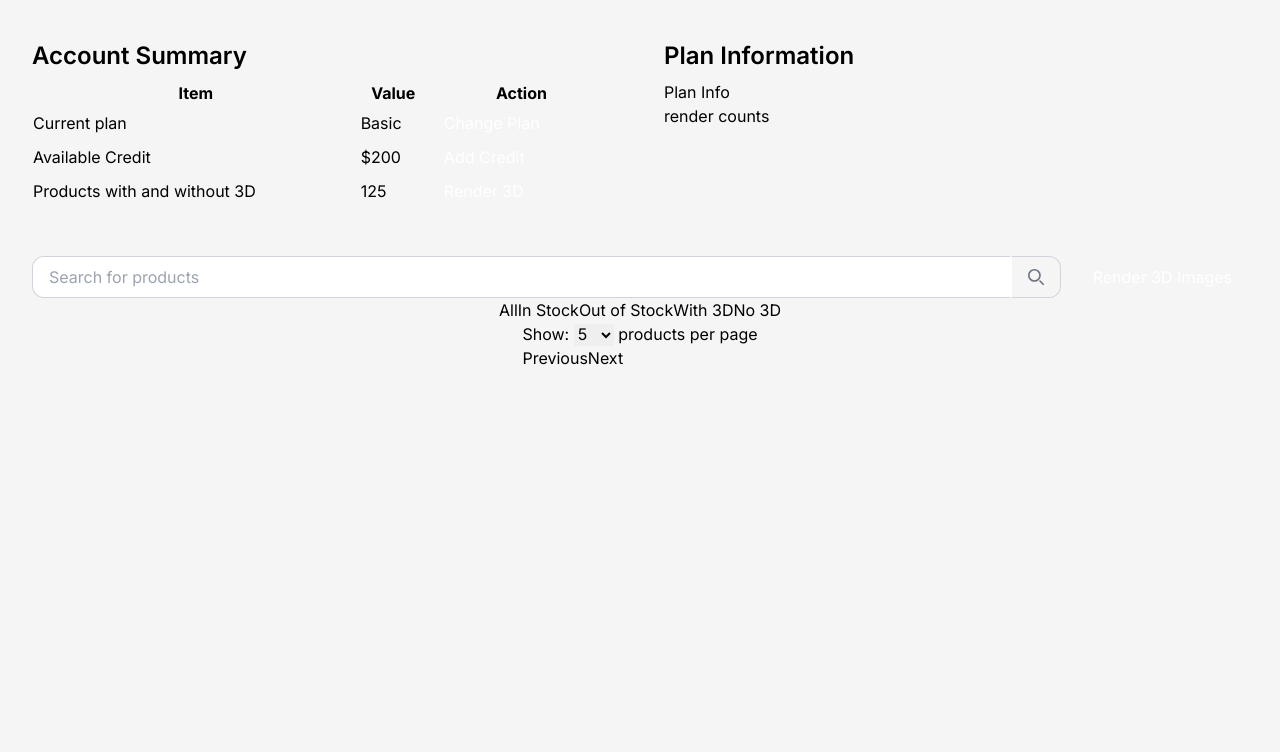
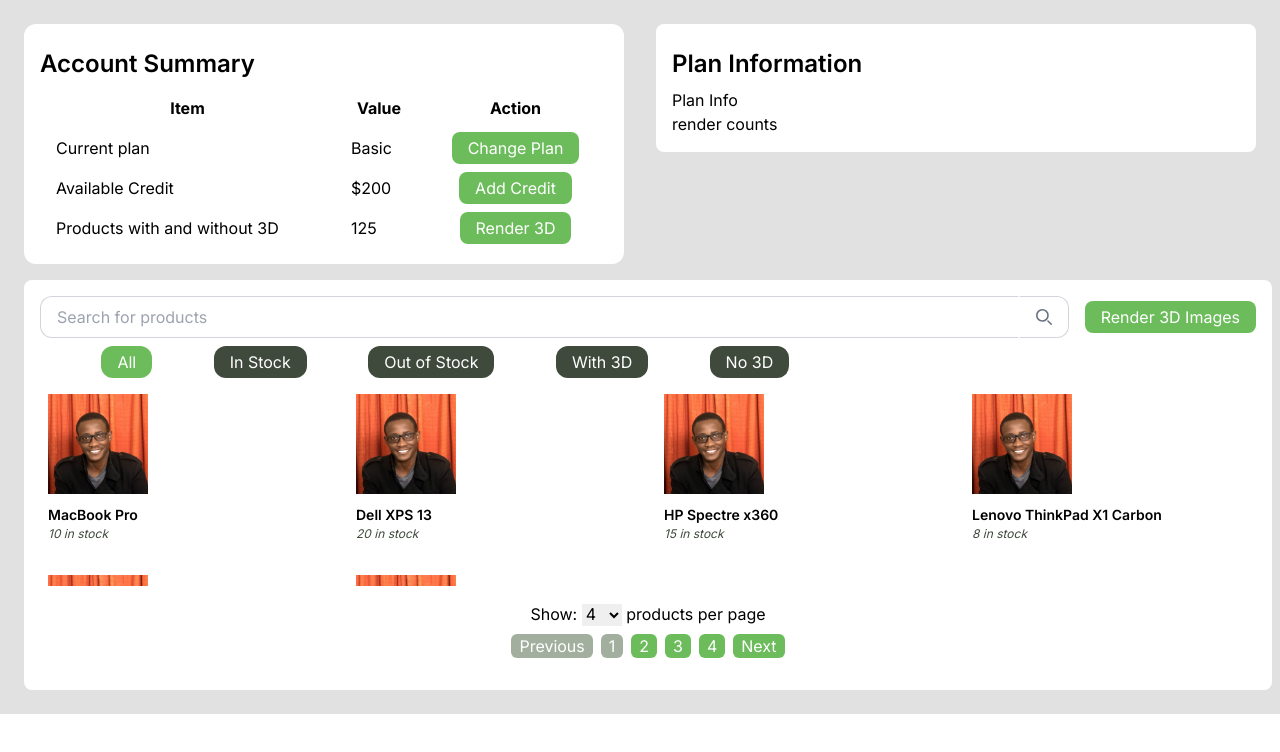
Before and after one commit to munaashe/orbit_vision_frontend, a Next.js app: page / in a window 1280 px wide. Shown: the top 752 px of the page. Built offline with nearby package versions, Linux system fonts and the light colour scheme.

Commit message:
UI update final

```diff
--- a/app/page.tsx
+++ b/app/page.tsx
@@ -1,12 +1,13 @@
 import PlanInfo from "@/containers/PlanInfo";
 import ProductList from "@/containers/ProductList";
 import Summary from "@/containers/Summary";
+import { products } from "@/data/products";
 
 
 export default function Home() {
   return (
-    <main className="flex h-screen flex-col items-start justify-start p-4 gap-4 w-full bg-[#f5f5f5]">
-      <div className="flex items-start justify-center gap-4 w-full">
+    <div className=" p-4 w-full bg-[#e1e1e1]">
+      <div className="flex flex-grow items-start justify-center gap-4 w-full">
         <Summary
           currentPlan='Basic'
           availableCredit='$200'
@@ -15,8 +16,8 @@
         <PlanInfo />
       </div>
       <ProductList
-        products={[]}
+        products={products}
       />
-    </main>
+    </div>
   );
 }
--- a/components/Button.tsx
+++ b/components/Button.tsx
@@ -3,14 +3,14 @@
 interface ButtonProps {
     title: string;
     primaryColor: string;
-    hoverColor: string;
+    hoverColor?: string;
     onClick: () => void;
 }
 
 const Button = ({
     title,
     primaryColor,
-    hoverColor,
+    hoverColor = 'secondary',
     onClick = () => { }
 }: ButtonProps) => {
     return (
--- a/components/Filter.tsx
+++ b/components/Filter.tsx
@@ -13,11 +13,11 @@
 
 const Filter = ({ options, selectedOption, onOptionChange }: FilterProps) => {
     return (
-        <div className="filter">
+        <div className='flex justify-evenly w-2/3 py-2'>
             {options.map((option) => (
                 <button
                     key={option.value}
-                    className={option.value === selectedOption ? 'selected' : ''}
+                    className={`rounded-xl px-4 py-1 text-white ${option.value === selectedOption ? 'bg-primary' : 'bg-secondary'}`}
                     onClick={() => onOptionChange(option.value)}
                 >
                     {option.label}
--- a/components/Pagination.tsx
+++ b/components/Pagination.tsx
@@ -22,26 +22,39 @@
   const pageNumbers = Array.from({ length: totalPages }, (_, index) => index + 1);
 
   return (
-    <div>
+    <div className='p-4 flex flex-col justify-center items-center'>
       <div>
         <span>Show: </span>
         <select value={productsPerPage} onChange={(e) => onProductsPerPageChange(Number(e.target.value))}>
-          <option value={5}>5</option>
-          <option value={10}>10</option>
+          <option value={4}>4</option>
+          <option value={8}>8</option>
           <option value={20}>20</option>
         </select>
         <span> products per page</span>
       </div>
-      <div>
-        <button disabled={currentPage === 1} onClick={() => onPageChange(currentPage - 1)}>
+      <div className='flex gap-2 pt-2'>
+        <button
+          className='bg-primary hover:bg-secondary disabled:bg-tertiary1 rounded-md text-white px-2'
+          disabled={currentPage === 1}
+          onClick={() => onPageChange(currentPage - 1)}
+        >
           Previous
         </button>
         {pageNumbers.map((pageNumber) => (
-          <button key={pageNumber} onClick={() => onPageChange(pageNumber)} disabled={currentPage === pageNumber}>
+          <button
+            className='bg-primary hover:bg-secondary disabled:bg-tertiary1 rounded-md text-white px-2'
+            key={pageNumber}
+            onClick={() => onPageChange(pageNumber)}
+            disabled={currentPage === pageNumber}
+          >
             {pageNumber}
           </button>
         ))}
-        <button disabled={currentPage === totalPages} onClick={() => onPageChange(currentPage + 1)}>
+        <button
+          className='bg-primary hover:bg-secondary disabled:bg-tertiary1 rounded-md text-white px-2'
+          disabled={currentPage === totalPages}
+          onClick={() => onPageChange(currentPage + 1)}
+        >
           Next
         </button>
       </div>
--- a/components/ProductCard.tsx
+++ b/components/ProductCard.tsx
@@ -1,4 +1,6 @@
+import Image from 'next/image';
 import React from 'react';
+import denis from '@/assets/denis.jpg'
 
 interface Product {
   id: number;
@@ -15,12 +17,17 @@
 
 const ProductCard = ({ product }: ProductCardProps) => {
   return (
-    <div className="product-card">
-      <img className="product-image" src={product.imageUrl} alt={product.title} />
-      <h3 className="product-title">{product.title}</h3>
-      <p className="product-description">{product.description}</p>
-      <div className="product-details">
-        <span className="product-price">${product.price.toFixed(2)}</span>
+    <div className="product-card p-2">
+      <div className='h-[110px]'>
+        <Image
+          src={denis}
+          alt={product.title}
+          height={100}
+          width={100}
+        />
+      </div>
+      <h3 className='text-[14px] font-semibold'>{product.title}</h3>
+      <div className='text-[12px] text-secondary italic'>
         {product.availableQuantity && (
           <span className="product-quantity">{product.availableQuantity} in stock</span>
         )}
--- a/components/Products.tsx
+++ b/components/Products.tsx
@@ -36,12 +36,14 @@
     };
     return (
         <div>
+            <div className='grid grid-cols-4 gap-4 overflow-y-scroll h-[200px]'>
                 {currentProducts.map((product) => (
                     <ProductCard
                         key={product.id}
                         product={product}
                     />
                 ))}
+            </div>
             <Pagination
                 currentPage={currentPage}
                 totalProducts={products.length}
--- a/containers/PlanInfo.tsx
+++ b/containers/PlanInfo.tsx
@@ -3,7 +3,12 @@
 
 const PlanInfo = () => {
     return (
-        <div className='rounded-2xl shadow-lg p-4 w-full h-full bg-white'>
+        <div className='rounded-lg shadow-md p-4 w-full h-full bg-white'
+            style={{
+                backgroundColor: '#ffff',
+                margin: '8px'
+            }}
+        >
             <Heading
                 title='Plan Information'
             />
--- a/containers/ProductList.tsx
+++ b/containers/ProductList.tsx
@@ -49,8 +49,13 @@
     ];
 
     return (
-        <div className='rounded-2xl shadow-2xl p-4 w-full text-center flex flex-col items-center bg-white'>
-            <div className='flex w-full gap-4 items-center justify-center'>
+        <div className='rounded-lg shadow-md p-4 w-full text-center  bg-white'
+            style={{
+                backgroundColor: '#ffff',
+                margin: '8px'
+            }}
+        >
+            <div className='flex w-full gap-4 items-center justify-center mt-4'>
                 <Searchbar
                     onSearch={onSearch}
                 />
@@ -67,7 +72,7 @@
                 onOptionChange={handleFilterChange}
             />
             <Products
-                products={[]}
+                products={filteredProducts}
             />
         </div>
     )
--- a/containers/Summary.tsx
+++ b/containers/Summary.tsx
@@ -17,69 +17,71 @@
     productsQuantity,
 }: SummaryProps) => {
     return (
-        <div className='p-4 w-full bg-white'>
+        <div className='p-4 w-full rounded-xl shadow shadow-2xl'
+            style={{
+                backgroundColor: '#ffff',
+                margin: '8px'
+            }}
+        >
             <Heading
                 title='Account Summary'
             />
             <table className="w-full pt-4">
-                <thead className='text-center'>
+                <thead className="text-left">
                     <tr>
-                        <th>Item</th>
-                        <th>Value</th>
-                        <th>Action</th>
+                        <th className="py-2 px-4">Item</th>
+                        <th className="py-2 px-4">Value</th>
+                        <th className="py-2 px-4">Action</th>
                     </tr>
                 </thead>
                 <tbody>
-                    <tr className='my-2'>
-                        <td>
+                    <tr className="my-2">
+                        <td className="py-1 px-4">
                             <div className="flex items-center gap-4">
                                 <div>Current plan</div>
                             </div>
                         </td>
-                        <td>{currentPlan}</td>
-                        <td>
-                            <div className="flex items-center justify-end gap-4">
+                        <td className="py-1 px-4">{currentPlan}</td>
+                        <td className="py-1 px-4">
+                            <div className="flex items-center justify-center gap-4">
                                 <Button
                                     title="Change Plan"
                                     onClick={() => { }}
                                     primaryColor="primary"
-                                    hoverColor="secondary"
                                 />
                             </div>
                         </td>
                     </tr>
                     <tr>
-                        <td>
+                        <td className="py-1 px-4">
                             <div className="flex items-center gap-4">
                                 <div>Available Credit</div>
                             </div>
                         </td>
-                        <td>{availableCredit}</td>
-                        <td>
-                            <div className="flex items-center gap-4">
+                        <td className="py-1 px-4">{availableCredit}</td>
+                        <td className="py-1 px-4">
+                            <div className="flex items-center justify-center gap-4">
                                 <Button
                                     title="Add Credit"
                                     onClick={() => { }}
                                     primaryColor="primary"
-                                    hoverColor="secondary"
                                 />
                             </div>
                         </td>
                     </tr>
                     <tr>
-                        <td>
+                        <td className="py-1 px-4">
                             <div className="flex items-center gap-4">
                                 <div>Products with and without 3D</div>
                             </div>
                         </td>
-                        <td>{productsQuantity}</td>
-                        <td>
-                            <div className="flex items-center gap-4">
+                        <td className="py-1 px-4">{productsQuantity}</td>
+                        <td className="py-1 px-4">
+                            <div className="flex items-center justify-center gap-4">
                                 <Button
                                     title="Render 3D"
                                     onClick={() => { }}
                                     primaryColor="primary"
-                                    hoverColor="secondary"
                                 />
                             </div>
                         </td>
--- /dev/null
+++ b/data/products.ts
@@ -0,0 +1,165 @@
+import { Product } from "@/components/Products";
+
+export const products: Product[] =
+    [
+        {
+            "id": 1,
+            "title": "MacBook Pro",
+            "description": "Powerful laptop for professionals.",
+            "price": 1999.99,
+            "imageUrl": "https://source.unsplash.com/random/3",
+            "availableQuantity": 10
+        },
+        {
+            "id": 2,
+            "title": "Dell XPS 13",
+            "description": "Sleek and compact laptop for productivity.",
+            "price": 1399.99,
+            "imageUrl": "https://source.unsplash.com/random/3",
+            "availableQuantity": 20
+        },
+        {
+            "id": 3,
+            "title": "HP Spectre x360",
+            "description": "Versatile 2-in-1 laptop for creativity.",
+            "price": 1299.99,
+            "imageUrl": "https://images.unsplash.com/photo-1560807707-8cc77767d783",
+            "availableQuantity": 15
+        },
+        {
+            "id": 4,
+            "title": "Lenovo ThinkPad X1 Carbon",
+            "description": "Business laptop with exceptional durability.",
+            "price": 1599.99,
+            "imageUrl": "https://images.unsplash.com/photo-1551721431-4b8b3e7a5ccf",
+            "availableQuantity": 8
+        },
+        {
+            "id": 5,
+            "title": "iPhone 13 Pro",
+            "description": "Cutting-edge smartphone with advanced features.",
+            "price": 1099.99,
+            "imageUrl": "https://images.unsplash.com/photo-1631054393981-2d4e8d6f39c7",
+            "availableQuantity": 25
+        },
+        {
+            "id": 6,
+            "title": "Samsung Galaxy S21",
+            "description": "Flagship Android smartphone with powerful performance.",
+            "price": 899.99,
+            "imageUrl": "https://images.unsplash.com/photo-1611844566511-2a3b826d7b3e",
+            "availableQuantity": 30
+        },
+        {
+            "id": 7,
+            "title": "Google Pixel 6",
+            "description": "Pixel-perfect smartphone with excellent camera capabilities.",
+            "price": 799.99,
+            "imageUrl": "https://images.unsplash.com/photo-1632121708788-0d23d97b4bfb",
+            "availableQuantity": 12
+        },
+        {
+            "id": 8,
+            "title": "OnePlus 9 Pro",
+            "description": "Premium Android smartphone with fast performance.",
+            "price": 899.99,
+            "imageUrl": "https://images.unsplash.com/photo-1614245269091-8a9f1e5b2a56",
+            "availableQuantity": 18
+        },
+        {
+            "id": 9,
+            "title": "Microsoft Surface Laptop 4",
+            "description": "Elegant laptop with a touch-enabled display.",
+            "price": 1299.99,
+            "imageUrl": "https://images.unsplash.com/photo-1614621805962-49b327c5ec6b",
+            "availableQuantity": 5
+        },
+        {
+            "id": 10,
+            "title": "Asus ROG Zephyrus G14",
+            "description": "High-performance gaming laptop with a compact design.",
+            "price": 1799.99,
+            "imageUrl": "https://images.unsplash.com/photo-1605813412574-2e3a0a2bfbf7",
+            "availableQuantity": 22
+        },
+        {
+            "id": 11,
+            "title": "HP Envy x360",
+            "description": "Convertible laptop with a versatile design.",
+            "price": 999.99,
+            "imageUrl": "https://images.unsplash.com/photo-1580910147655-7f8e7ad88f8a",
+            "availableQuantity": 15
+        },
+        {
+            "id": 12,
+            "title": "Dell Alienware M15 R4",
+            "description": "Powerful gaming laptop with stunning graphics.",
+            "price": 2399.99,
+            "imageUrl": "https://images.unsplash.com/photo-1616521310073-7b9b6e4e1a72",
+            "availableQuantity": 8
+        },
+        {
+            "id": 13,
+            "title": "iPhone 13",
+            "description": "Latest generation iPhone with improved performance.",
+            "price": 999.99,
+            "imageUrl": "https://images.unsplash.com/photo-1631054393981-2d4e8d6f39c7",
+            "availableQuantity": 20
+        },
+        {
+            "id": 14,
+            "title": "Samsung Galaxy Z Fold3",
+            "description": "Foldable smartphone with a large flexible display.",
+            "price": 1799.99,
+            "imageUrl": "https://images.unsplash.com/photo-1629528643385-6a6f1b9b4e3f",
+            "availableQuantity": 15
+        },
+        {
+            "id": 15,
+            "title": "Google Pixel 6 Pro",
+            "description": "Premium smartphone with advanced photography features.",
+            "price": 1099.99,
+            "imageUrl": "https://images.unsplash.com/photo-1632121708788-0d23d97b4bfb",
+            "availableQuantity": 10
+        },
+        {
+            "id": 16,
+            "title": "OnePlus 9",
+            "description": "Flagship smartphone with a smooth user experience.",
+            "price": 799.99,
+            "imageUrl": "https://images.unsplash.com/photo-1614245269091-8a9f1e5b2a56",
+            "availableQuantity": 20
+        },
+        {
+            "id": 17,
+            "title": "Microsoft Surface Pro 8",
+            "description": "Versatile 2-in-1 device with a detachable keyboard.",
+            "price": 1299.99,
+            "imageUrl": "https://images.unsplash.com/photo-1614621805962-49b327c5ec6b",
+            "availableQuantity": 15
+        },
+        {
+            "id": 18,
+            "title": "Asus ROG Phone 5",
+            "description": "Gaming smartphone with powerful hardware.",
+            "price": 999.99,
+            "imageUrl": "https://source.unsplash.com/random/3",
+            "availableQuantity": 12
+        },
+        {
+            "id": 19,
+            "title": "Lenovo Legion Phone Duel 2",
+            "description": "Gaming-centric smartphone with a unique design.",
+            "price": 1199.99,
+            "imageUrl": "https://source.unsplash.com/random/3",
+            "availableQuantity": 18
+        },
+        {
+            "id": 20,
+            "title": "HP Pavilion 15",
+            "description": "Affordable laptop for everyday computing needs.",
+            "price": 699.99,
+            "imageUrl": "https://source.unsplash.com/random/3",
+            "availableQuantity": 22
+        }
+    ]
--- a/next.config.mjs
+++ b/next.config.mjs
@@ -1,4 +1,17 @@
 /** @type {import('next').NextConfig} */
-const nextConfig = {};
+const nextConfig = {
+    images: {
+        remotePatterns: [
+            {
+                protocol: 'https',
+                hostname: 'images.unsplash.com'
+            },
+            {
+                protocol: 'https',
+                hostname: 'source.unsplash.com'
+            }
+        ]
+    }
+};
 
 export default nextConfig;
--- a/tailwind.config.ts
+++ b/tailwind.config.ts
@@ -14,12 +14,6 @@
         tertiary1: '#A3AF9E',
         tertiary2: '#00C0F7',
       },
-      screens: {
-        'xs': { 'max': '639px' },
-        'sm': { 'min': '640px', 'max': '767px' },
-        'md': { 'min': '768px', 'max': '1023px' },
-        'lg': { 'min': '1024px' },
-      },
     },
   },
   plugins: [],
```
Also changed, not shown: assets/denis.jpg (added). Lines whose indentation alone changed are shown as unchanged.
